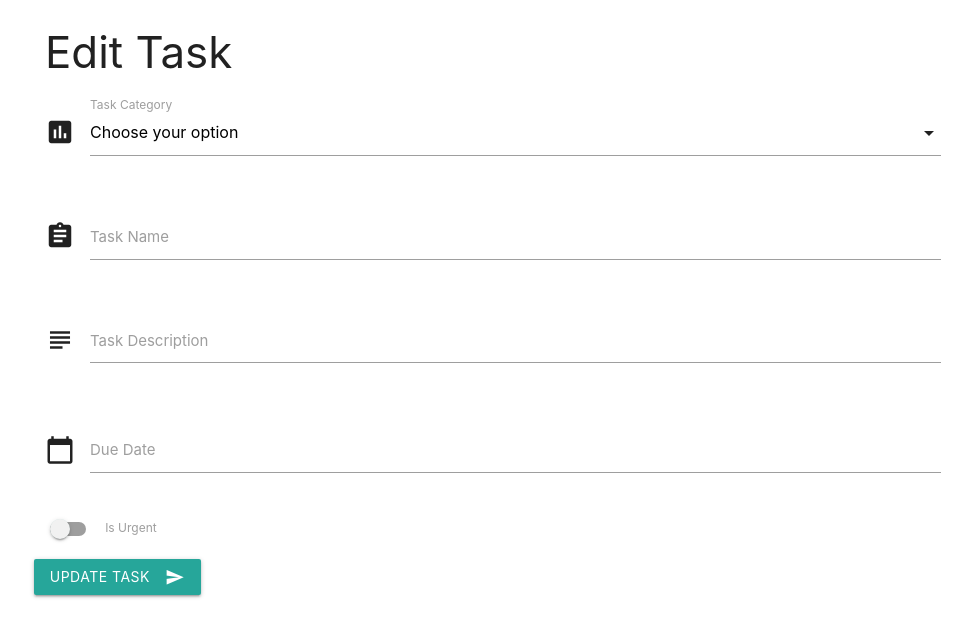
After one commit to sarahloh/data_centric_dev_mini_project, a Flask app: template templates/edittask.html in a window 1280 px wide. The commit adds this page. Shown: the top 637 px of the page, without its empty margins (147-1111 px from the left). Run offline with Flask 2, Linux system fonts and the light colour scheme; the template is opened without the code that fills it, so the values that code supplies are empty; some libraries are stand-ins or nearby versions.

Commit message:
Connect edit button to route and template for edit_task

```diff
--- a/app.py
+++ b/app.py
@@ -2,6 +2,7 @@
 import os
 from flask import Flask , render_template, redirect, request, url_for
 from flask_pymongo import PyMongo
+from bson.objectid import ObjectId
 
 app = Flask(__name__)
 
@@ -28,6 +29,12 @@ def insert_task():
     tasks.insert_one(request.form.to_dict())
     return redirect(url_for('get_tasks'))
 
+@app.route('/edit_task/<task_id>')
+def edit_task(task_id):
+    the_task = mongo.db.tasks.find_one({"_id": ObjectId(task_id)})
+    all_categories = mongo.db.categories.find()
+    return render_template('edittask.html', task=the_task, categories=all_categories)
+
 
 if __name__ == '__main__':
     app.run(host=os.getenv('IP'),
--- /dev/null
+++ b/templates/edittask.html
@@ -0,0 +1,56 @@
+{% extends 'base.html' %} {% block content %}
+
+<h3>Edit Task</h3>
+
+<form action="{{url_for('insert_task')}}" method="POST" class="col s12">
+    <div class="row">
+        <div class="input-field col s12">
+            <i class="material-icons prefix">poll</i>
+            <select id="category" name="category_name">
+                <option value="" disabled selected>Choose your option</option>
+                {% for cat in categories %}
+                <option value="{{cat.category_name}}">{{cat.category_name}}</option>
+                {% endfor %}
+
+            </select>
+            <label>Task Category</label>
+        </div>
+    </div>
+    <div class="row">
+        <div class="input-field col s12">
+            <i class="material-icons prefix">assignment</i>
+            <input id="task_name" name="task_name" type="text" class="validate">
+            <label for="task_name">Task Name</label>
+        </div>
+    </div>
+    <div class="row">
+        <div class="input-field col s12">
+            <i class="material-icons prefix">subject</i>
+            <textarea id="task_description" name="task_description" class="materialize-textarea"></textarea>
+            <label for="task_description">Task Description</label>
+        </div>
+    </div>
+    <div class="row">
+        <div class="input-field col s12">
+            <i class="material-icons prefix">calendar_today</i>
+            <input id="due_date" name="due_date" type="text" class="datepicker">
+            <label for="due_date">Due Date</label>
+        </div>
+    </div>
+    <div class="row">
+        <div class="switch">
+            <label>
+                <input id="is_urgent" name="is_urgent" type="checkbox">
+                <span class="lever"></span>
+                Is Urgent
+            </label>
+        </div>
+    </div>
+    <div class="row">
+        <button class="btn waves-effect waves-light" type="submit">Update Task
+            <i class="material-icons right">send</i>
+        </button>
+    </div>
+</form>
+
+{% endblock %}
--- a/templates/tasks.html
+++ b/templates/tasks.html
@@ -7,7 +7,7 @@
             <div class="col s3">
                 <i class="material-icons">expand_more</i>
                 <a class="waves-effect waves-light btn btn-small">Done</a>
-                <a class="waves-effect waves-light btn btn-small blue">Edit</a>
+                <a href="{{url_for('edit_task', task_id=task._id)}}" class="waves-effect waves-light btn btn-small blue">Edit</a>
 
             </div>
             <div class="task-header col s9">
```
Also changed, not shown: README.md.
